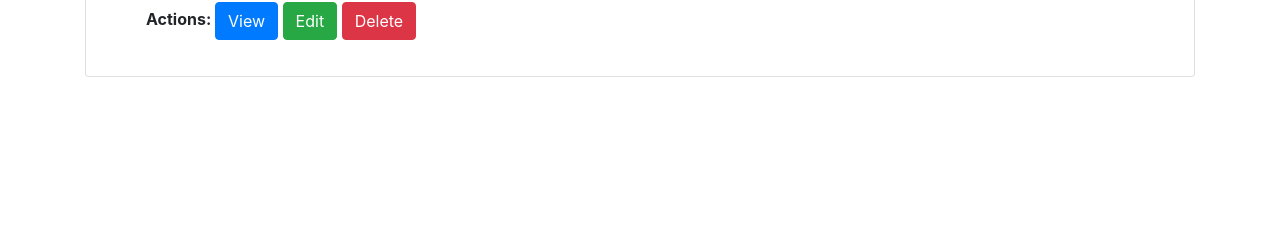
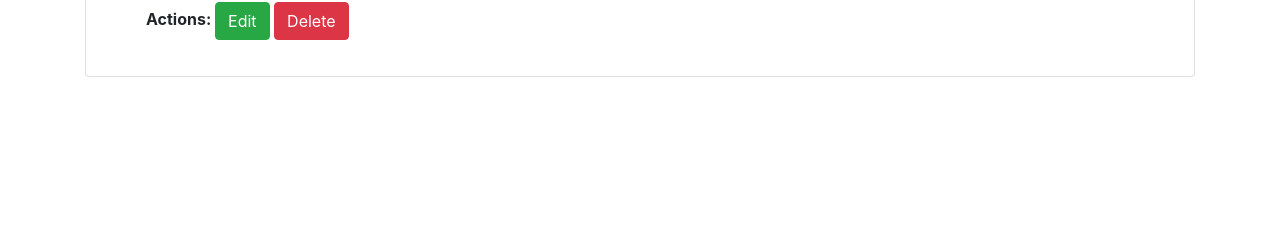
Before and after one commit to AleejandroReyna/orders, a Django app: template templates/offices/office_single.html in a window 1280 px wide. Shown: the part 204-444 px from the top of the page. Run offline with Django 3.2, Linux system fonts and the light colour scheme; the template is opened without the code that fills it, so the values that code supplies are empty; some libraries are stand-ins or nearby versions.

Commit message:
remove unnecesary view button

```diff
--- a/templates/offices/office_single.html
+++ b/templates/offices/office_single.html
@@ -24,7 +24,6 @@
                             <li><strong>Phone: </strong><span>{{ object.phone }}</span></li>
                             <li><strong>Address: </strong><span>{{ object.address }}</span></li>
                             <strong>Actions: </strong>
-                            <a class="btn btn-primary" href="{% url 'offices:office' office_id=object.pk %}">View</a>
                             <a class="btn btn-success" href="{% url 'offices:edit_office' office_id=object.pk %}">Edit</a>
                             <a class="btn btn-danger" href="{% url 'offices:delete_office' office_id=object.pk %}">Delete</a>
                         </ul>
```
